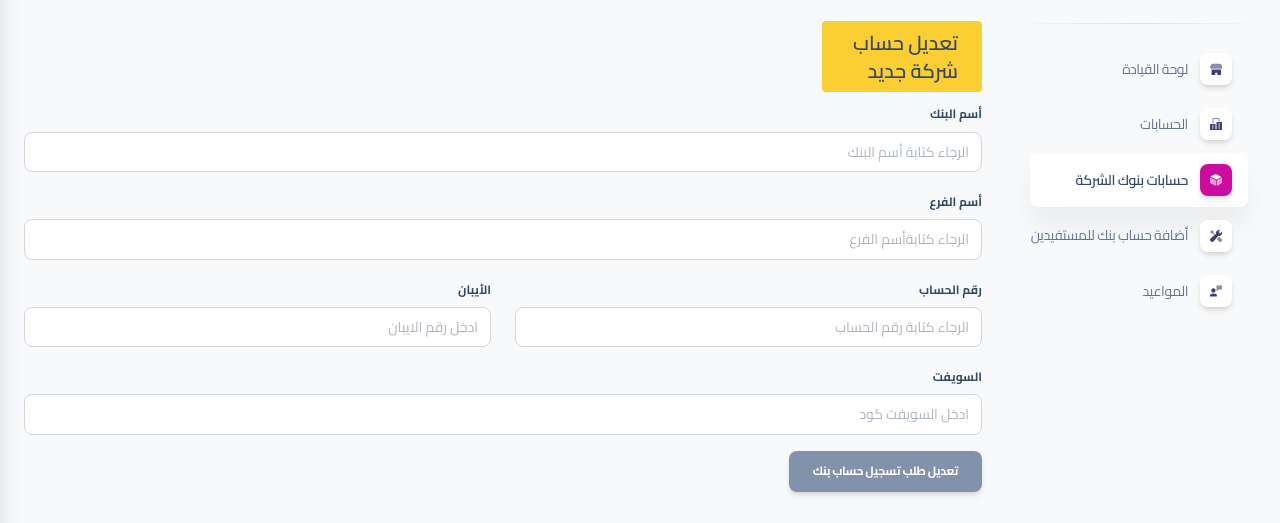
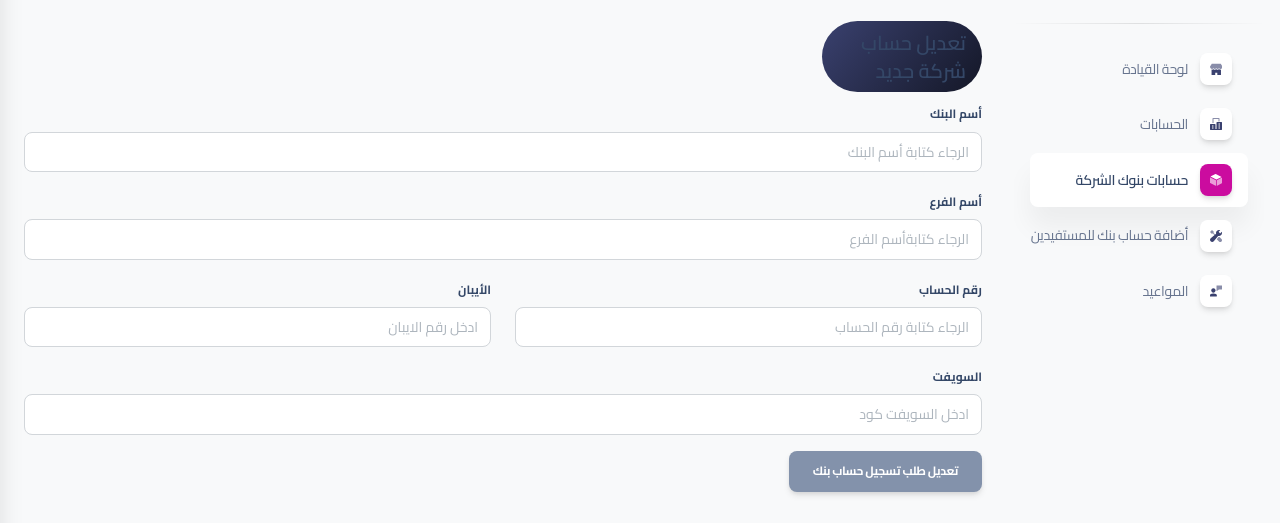
Before and after one commit to Ahmedmini2/RAcPanel, a PHP site: page /Company/edit-company-bank.php?bank_id=1 in a window 1280 px wide. Shown: the part 71-594 px from the top of the page. Run offline with PHP 8.4, Linux system fonts and the light colour scheme; the visitor is signed in with stand-in values (Sample User, id 1); data that the repository does not hold is empty; some libraries are stand-ins or nearby versions.

Commit message:
edit company colors

```diff
--- a/Company/edit-company-bank.php
+++ b/Company/edit-company-bank.php
@@ -379,13 +379,13 @@ include ('../cookies/session2.php');
     <div class="container-fluid py-4">
         <div class="row">
         <div class="block block-themed">
-          <div class="block-header bg-warning  col-md-3 col-sm-6 col-xs-6  rounded">
+          <div class="block-header bg-gradient-dark  col-md-3 col-sm-6 col-xs-6  rounded-pill">
 
             <?php require_once('../components/notification.php'); ?>
           </div>
-                                <div class="block-header bg-warning  col-md-2 col-sm-6 col-xs-6  rounded">
+                                <div class="block-header bg-gradient-dark  col-md-2 col-sm-6 col-xs-6  rounded-pill">
 
-                                    <h5 class="block-title py-2 px-4">تعديل حساب شركة جديد</h5>
+                                    <h5 class="block-title py-2 px-3">تعديل حساب شركة جديد</h5>
                                 </div>
                                 <form id="<?php echo $idAttr; ?>" action="" method="post">
                                 <div class="row">
```
